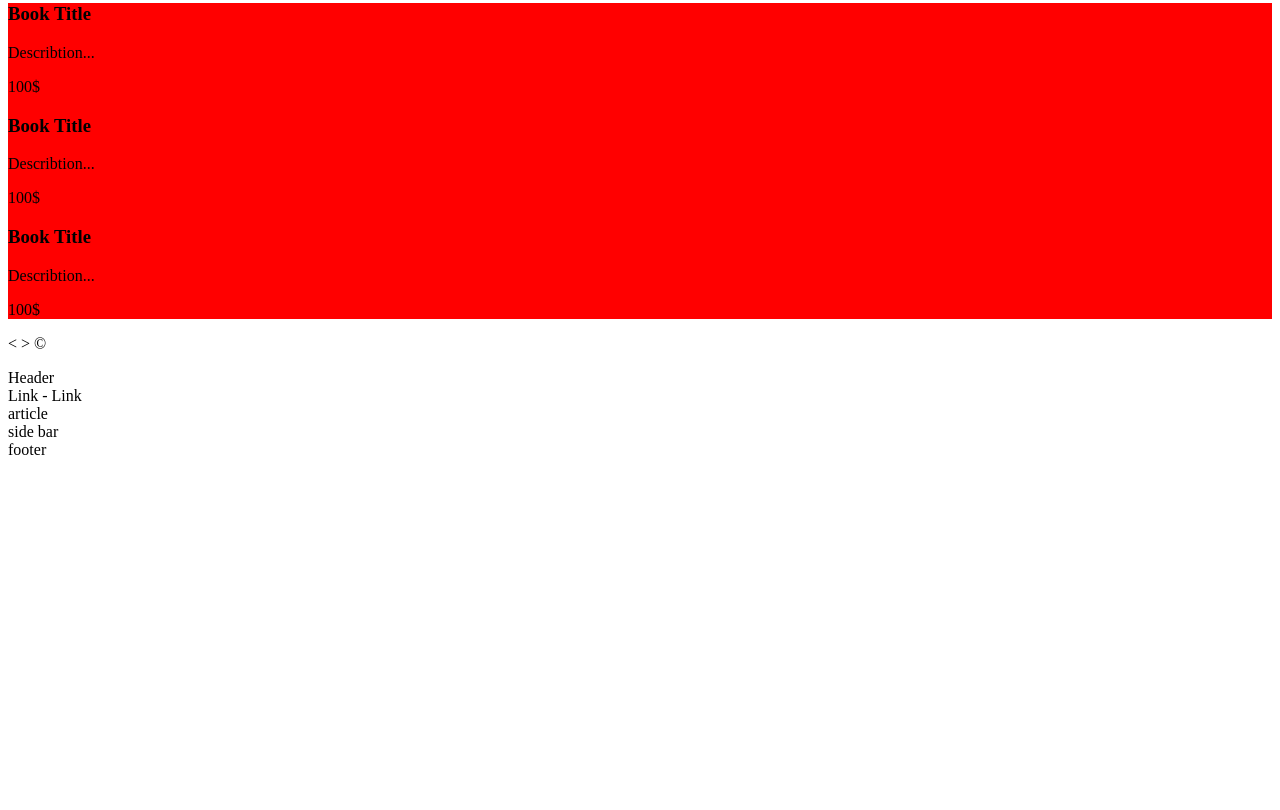
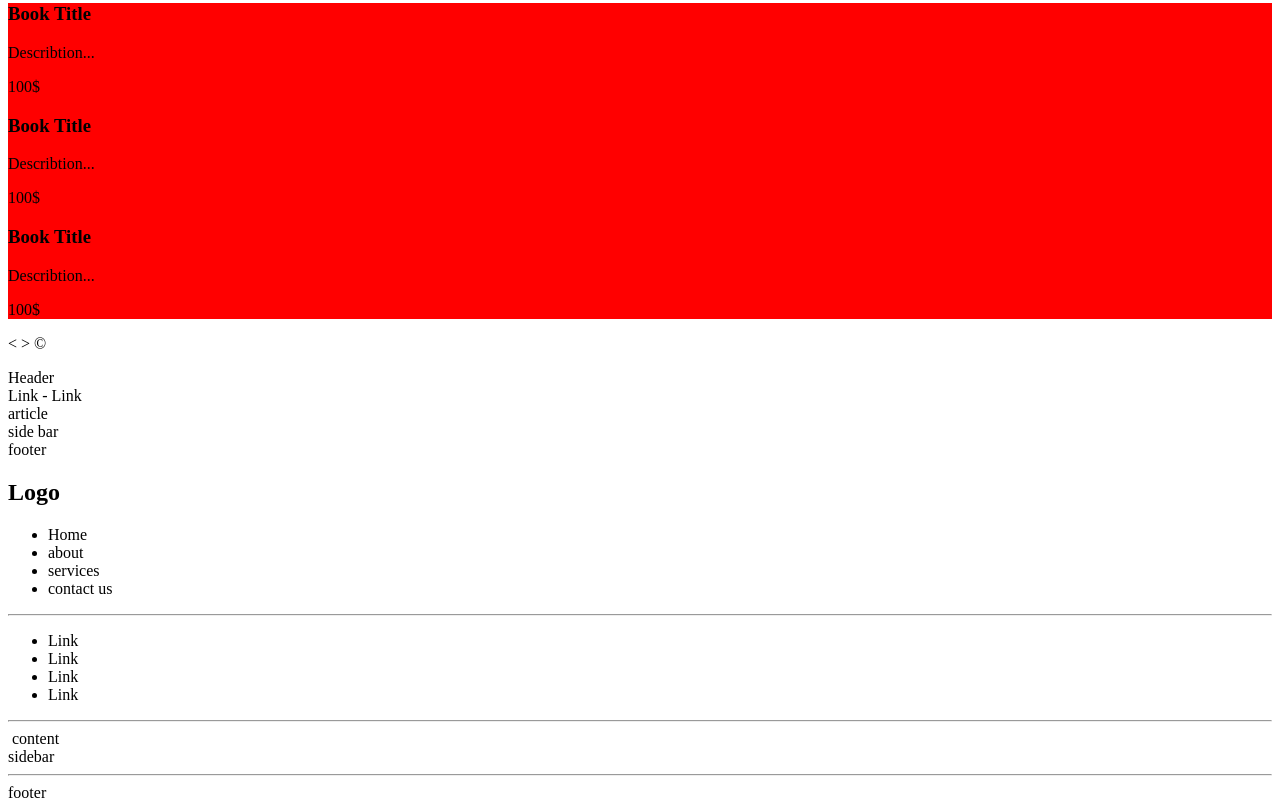
Before and after one commit to AihamJassar/HTML, a plain HTML site: page 15-18/index.html in a window 1280 px wide. Shown: the part 1053-1863 px from the top of the page. Before the commit the page ends 1520 px from the top, so only its background shows below. Drawn offline with Linux system fonts and the light colour scheme.

Commit message:
video 20 Layout with div and classes

```diff
--- a/15-18/index.html
+++ b/15-18/index.html
@@ -121,5 +121,36 @@
     </section>
     <footer>footer</footer>
 
+    <!-- Layout with div and classes -->
+    <div class="header">
+      <h2>Logo</h2>
+      <ul>
+        <li>Home</li>
+        <li>about</li>
+        <li>services</li>
+        <li>contact us</li>
+      </ul>
+    </div>
+    <hr>
+    <div class="nav">
+      <ul>
+        <li>Link</li>
+        <li>Link</li>
+        <li>Link</li>
+        <li>Link</li>
+      </ul>
+    </div>
+    <hr>
+    <div class="content">
+      <img src="" alt="">
+      content
+    </div>
+    <div class="sidebar">
+      sidebar
+    </div>
+    <hr>
+    <div class="footer">
+      footer
+    </div>
   </body>
 </html>
```
